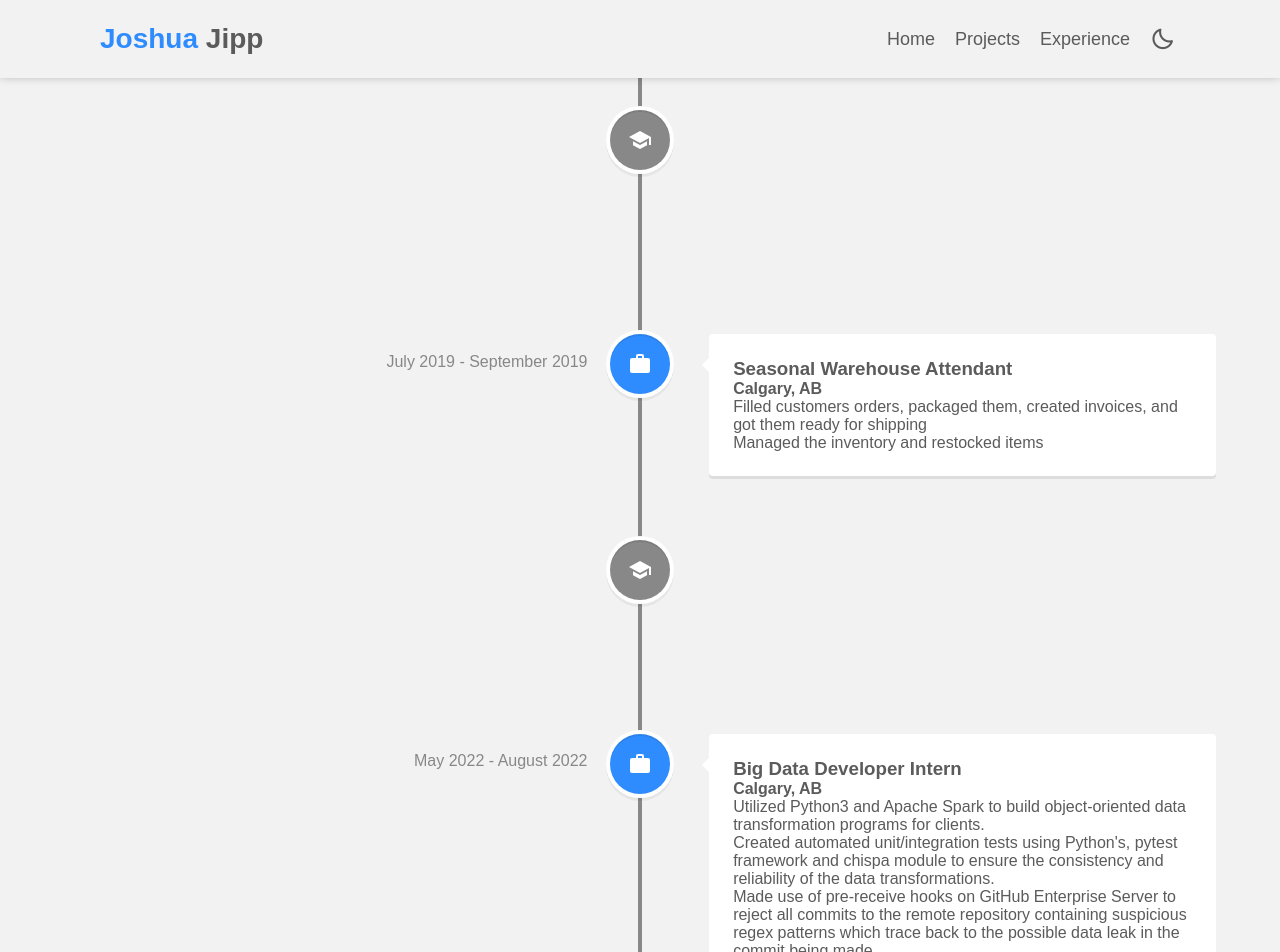
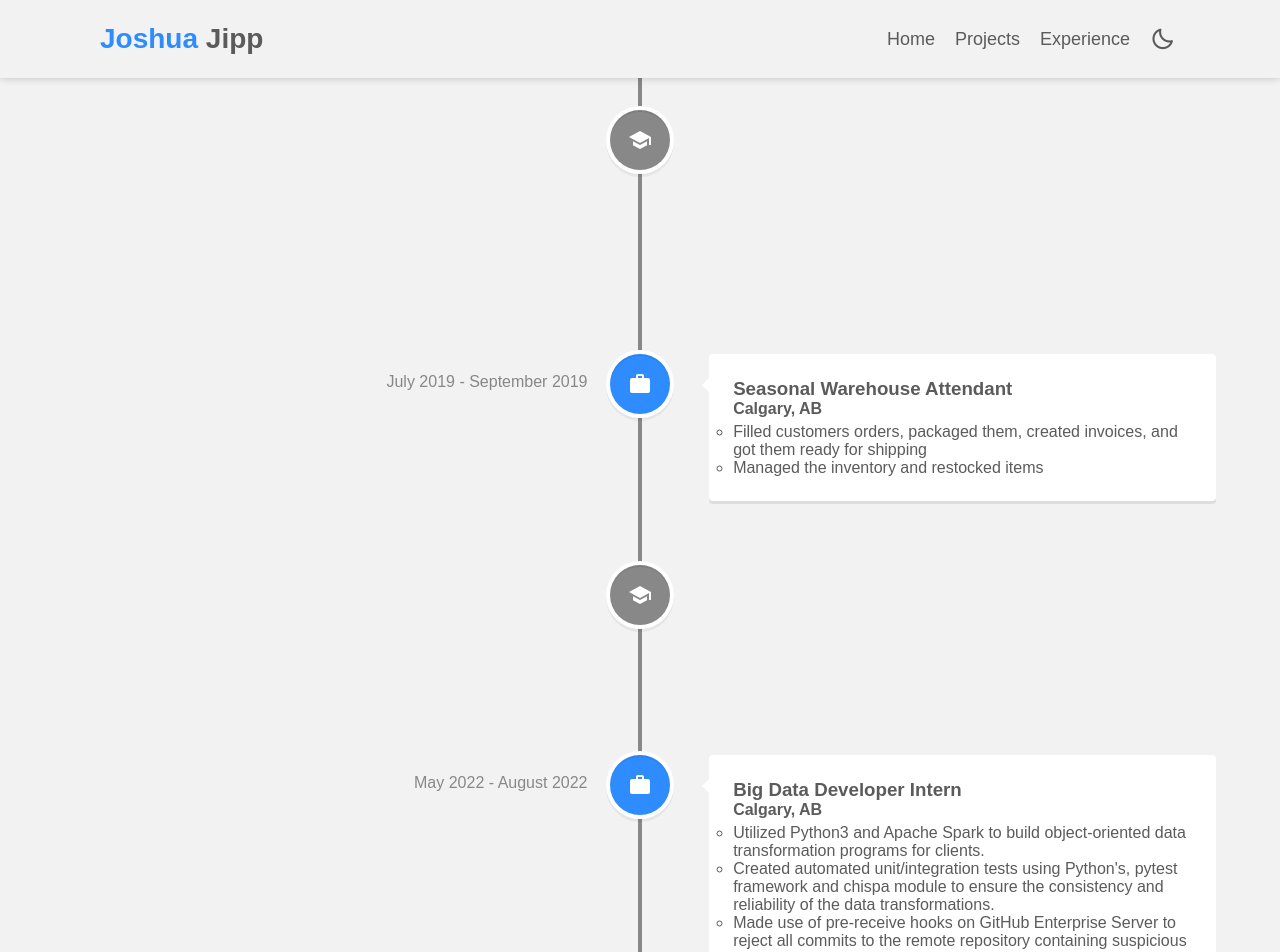
Before and after one commit to joshuajipp/portfolio_website, a React (Create React App) app: page /experience in a window 1280 px wide. Shown: the top 952 px of the page. Built offline with nearby package versions, Linux system fonts and the light colour scheme.

Commit message:
added note formatting

```diff
--- a/src/pages/Experience.jsx
+++ b/src/pages/Experience.jsx
@@ -31,11 +31,14 @@ function Experience(props) {
           }}
           icon={<SchoolIcon />}
         >
+          <div className="note-header-indent">
             <h3 className="vertical-timeline-element-title">
               Crescent Heights High School
             </h3>
             <h4 className="vertical-timeline-element-subtitle">Calgary, AB</h4>
-          <ul>
+            <h5 className="grade"> Grade: 91%</h5>
+          </div>
+          <ul className="text-box">
             <li>Captain of the Basketball Team</li>
             <li>Grade 10 & 11 Athlete of the Year</li>
             <li>Basketball and Volleyball Team</li>
@@ -48,11 +51,13 @@ function Experience(props) {
           iconStyle={{ background: "#e9d35b", color: "#fff" }}
           icon={<WorkIcon />}
         >
+          <div className="note-header-indent">
             <h3 className="vertical-timeline-element-title">
               Seasonal Warehouse Attendant
             </h3>
             <h4 className="vertical-timeline-element-subtitle">Calgary, AB</h4>
-          <ul>
+          </div>
+          <ul className="text-box">
             <li>
               Filled customers orders, packaged them, created invoices, and got
               them ready for shipping
@@ -66,12 +71,15 @@ function Experience(props) {
           iconStyle={{ background: "#3e497a", color: "#fff" }}
           icon={<SchoolIcon />}
         >
+          <div className="note-header-indent">
             <h3 className="vertical-timeline-element-title">
               University of Calgary
             </h3>
             <h4 className="vertical-timeline-element-subtitle">Calgary, AB</h4>
+            <h5 className="grade">Grade: 3.7/4.0</h5>
+          </div>
 
-          <p>Bachelor of Science - Software Engineering</p>
+          <div>Bachelor of Science - Software Engineering</div>
         </VerticalTimelineElement>
 
         <VerticalTimelineElement
@@ -80,11 +88,13 @@ function Experience(props) {
           iconStyle={{ background: "#e9d35b", color: "#fff" }}
           icon={<WorkIcon />}
         >
+          <div className="note-header-indent">
             <h3 className="vertical-timeline-element-title">
               Big Data Developer Intern
             </h3>
             <h4 className="vertical-timeline-element-subtitle">Calgary, AB</h4>
-          <ul>
+          </div>
+          <ul className="text-box">
             <li>
               Utilized Python3 and Apache Spark to build object-oriented data
               transformation programs for clients.
--- a/src/styles/Experience.css
+++ b/src/styles/Experience.css
@@ -44,3 +44,9 @@
 .vertical-timeline-custom#line {
   transition: 0.3s;
 }
+ul.text-box {
+  list-style-type: circle;
+}
+.note-header-indent {
+  margin-bottom: 5px;
+}
```
Lines whose indentation alone changed are shown as unchanged.
